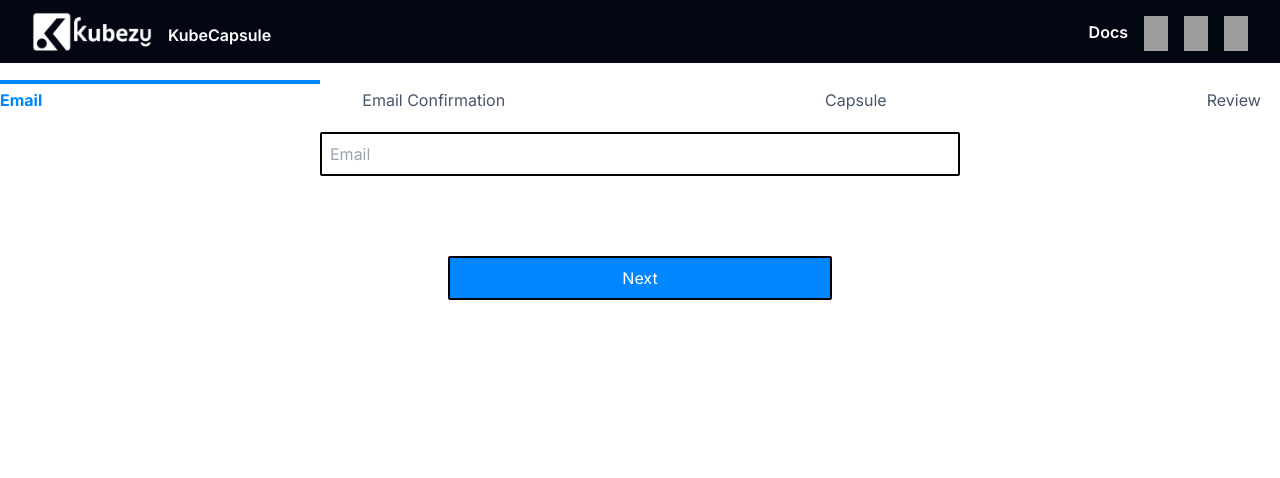
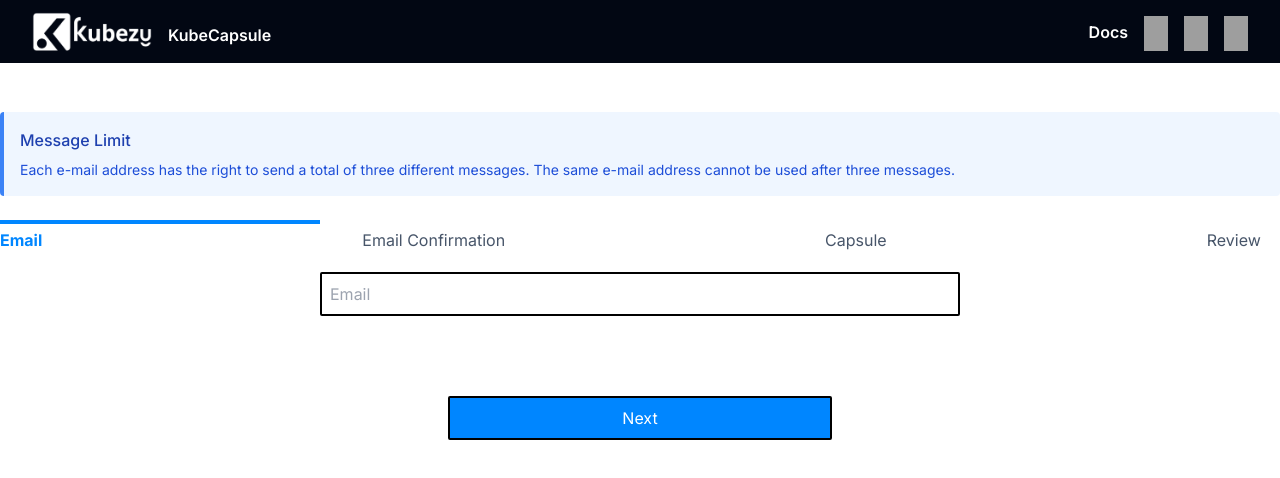
Before and after one commit to Kubezy/KubeCapsule, a Next.js app in the folder web/: page /message in a window 1280 px wide. Shown: the top 478 px of the page. Built offline with nearby package versions, Linux system fonts and the light colour scheme; grey boxes are pictures that could not be loaded.

Commit message:
message page edited

```diff
--- /dev/null
+++ b/web/src/app/components/pages/message/alert.tsx
@@ -0,0 +1,14 @@
+export default () => {
+    return (
+        <section className="max-w-screen-xl mx-auto pt-14">
+            <div role="alert" className="rounded border-s-4 border-blue-500 bg-blue-50 p-4">
+                <strong className="block font-medium text-blue-800">Message Limit</strong>
+
+                <p className="mt-2 text-sm text-blue-700">
+                Each e-mail address has the right to send a total of three different messages. The same e-mail address cannot be used after three messages.
+                </p>
+            </div>
+        </section>
+
+    )
+}
--- a/web/src/app/message/page.tsx
+++ b/web/src/app/message/page.tsx
@@ -1,6 +1,7 @@
 "use client";
 
 import { useState } from "react";
+import Alert from "../components/pages/message/alert";
 import Button from "../components/pages/message/button";
 import Dropdown from "../components/pages/message/dropdown";
 import FileInput from "../components/pages/message/fileInput";
@@ -23,10 +24,11 @@ export default function Messages() {
 
     return (
         <>
+        <Alert/>
             <div className="mt-6 max-w-screen-xl mx-auto">
                 <div className={`h-2 border-t-4 border-kubernetes`} style={{ width: `${steps.currentStep * 25}%` }}></div>
                 <div className="w-full">
-                    <ul className="flex w-full">
+                    <ul className="flex w-full text-center">
                         {steps.stepsItems.map((item) => {
                             return (
                                 <li className="relative" style={{ left: `${steps.stepsItems.indexOf(item) * 25}%` }}>
```
